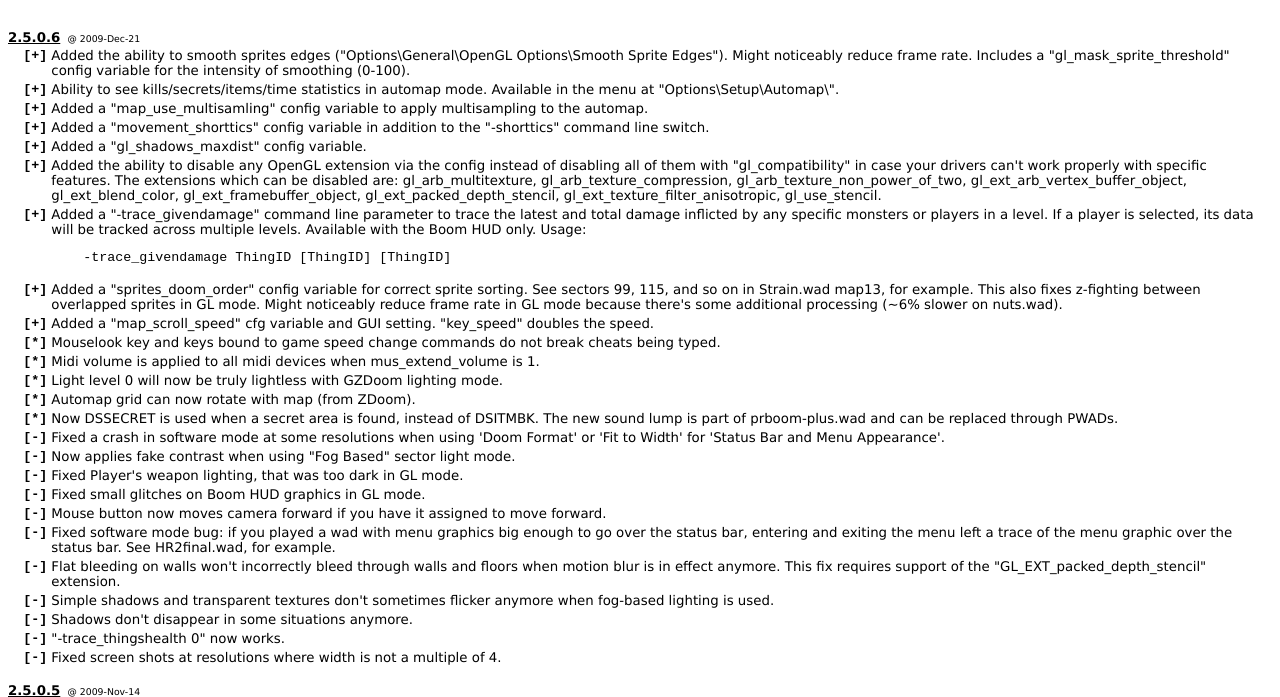
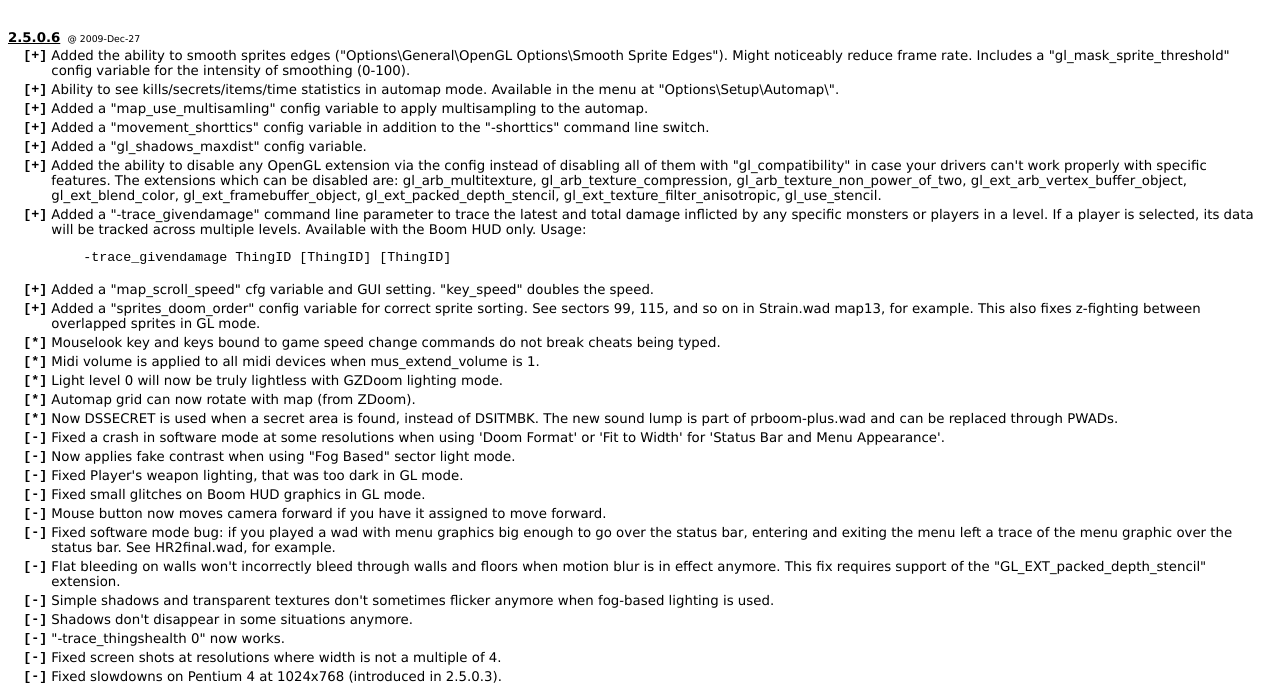
Before and after one commit to 7dog123/prboom, a plain HTML site: page prboom2/doc/prboom-plus-history.html in a window 1280 px wide. Shown: the part 52-749 px from the top of the page. Drawn offline with Linux system fonts and the light colour scheme.

Commit message:
change log

```diff
--- a/prboom2/doc/prboom-plus-history.html
+++ b/prboom2/doc/prboom-plus-history.html
@@ -44,7 +44,7 @@
 <h1>Change Log</h1>
 
 <br><span class="ver">2.5.0.6</span>
-<span class="date">&nbsp;@&nbsp;2009-Dec-21</span>
+<span class="date">&nbsp;@&nbsp;2009-Dec-27</span>
 <table>
 <tr><td class="aaa">[+]</td><td>Added the ability to smooth sprites edges ("Options\General\OpenGL Options\Smooth Sprite Edges"). Might noticeably reduce frame rate. Includes a "gl_mask_sprite_threshold" config variable for the intensity of smoothing (0-100).
 <tr><td class="aaa">[+]</td><td>Ability to see kills/secrets/items/time statistics in automap mode. Available in the menu at "Options\Setup\Automap\".
@@ -56,8 +56,8 @@
 <pre class="code">
     -trace_givendamage ThingID [ThingID] [ThingID]
 </pre>
-<tr><td class="aaa">[+]</td><td>Added a "sprites_doom_order" config variable for correct sprite sorting. See sectors 99, 115, and so on in Strain.wad map13, for example. This also fixes z-fighting between overlapped sprites in GL mode. Might noticeably reduce frame rate in GL mode because there's some additional processing (~6% slower on nuts.wad).
 <tr><td class="aaa">[+]</td><td>Added a "map_scroll_speed" cfg variable and GUI setting. "key_speed" doubles the speed.
+<tr><td class="aaa">[+]</td><td>Added a "sprites_doom_order" config variable for correct sprite sorting. See sectors 99, 115, and so on in Strain.wad map13, for example. This also fixes z-fighting between overlapped sprites in GL mode.
 <tr><td class="aaa">[*]</td><td>Mouselook key and keys bound to game speed change commands do not break cheats being typed.
 <tr><td class="aaa">[*]</td><td>Midi volume is applied to all midi devices when mus_extend_volume is 1.
 <tr><td class="aaa">[*]</td><td>Light level 0 will now be truly lightless with GZDoom lighting mode.
@@ -74,6 +74,7 @@
 <tr><td class="aaa">[-]</td><td>Shadows don't disappear in some situations anymore.
 <tr><td class="aaa">[-]</td><td>"-trace_thingshealth 0" now works.
 <tr><td class="aaa">[-]</td><td>Fixed screen shots at resolutions where width is not a multiple of 4.
+<tr><td class="aaa">[-]</td><td>Fixed slowdowns on Pentium 4 at 1024x768 (introduced in 2.5.0.3).
 </table>
 
 <br><span class="ver">2.5.0.5</span>
```
Also changed, not shown: prboom2/doc/prboom-plus-history.txt.
